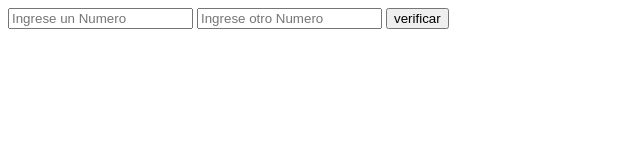
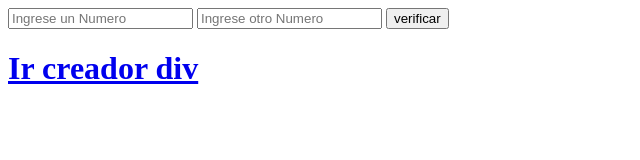
Before and after one commit to Cristy-Flores/ProyectoJavaScrip, a plain HTML site: page tabla.html in a window 1280 px wide. Shown: the whole page, without its empty margins (0-640 px from the left). Drawn offline with Linux system fonts and the light colour scheme.

Commit message:
agregando enlaces

```diff
--- a/tabla.html
+++ b/tabla.html
@@ -15,5 +15,6 @@
     </form>
     <div id="resultado"></div>
     <script src="JS/aritmetica.js"></script>
+    <h1><a href="CreadorDiv.html">Ir creador div</a></h1>
 </body>
 </html>
```
Also changed, not shown: index.html (+1 -0 lines).
